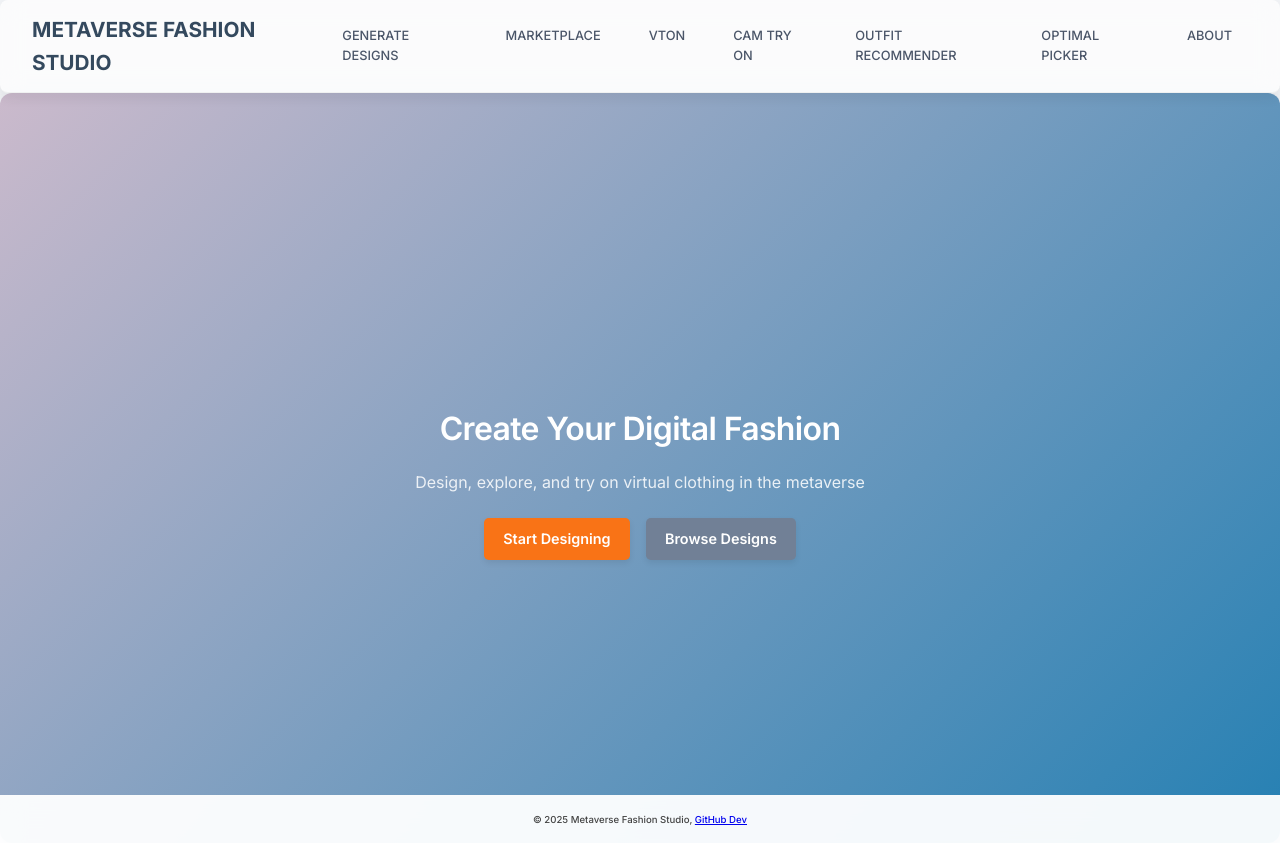
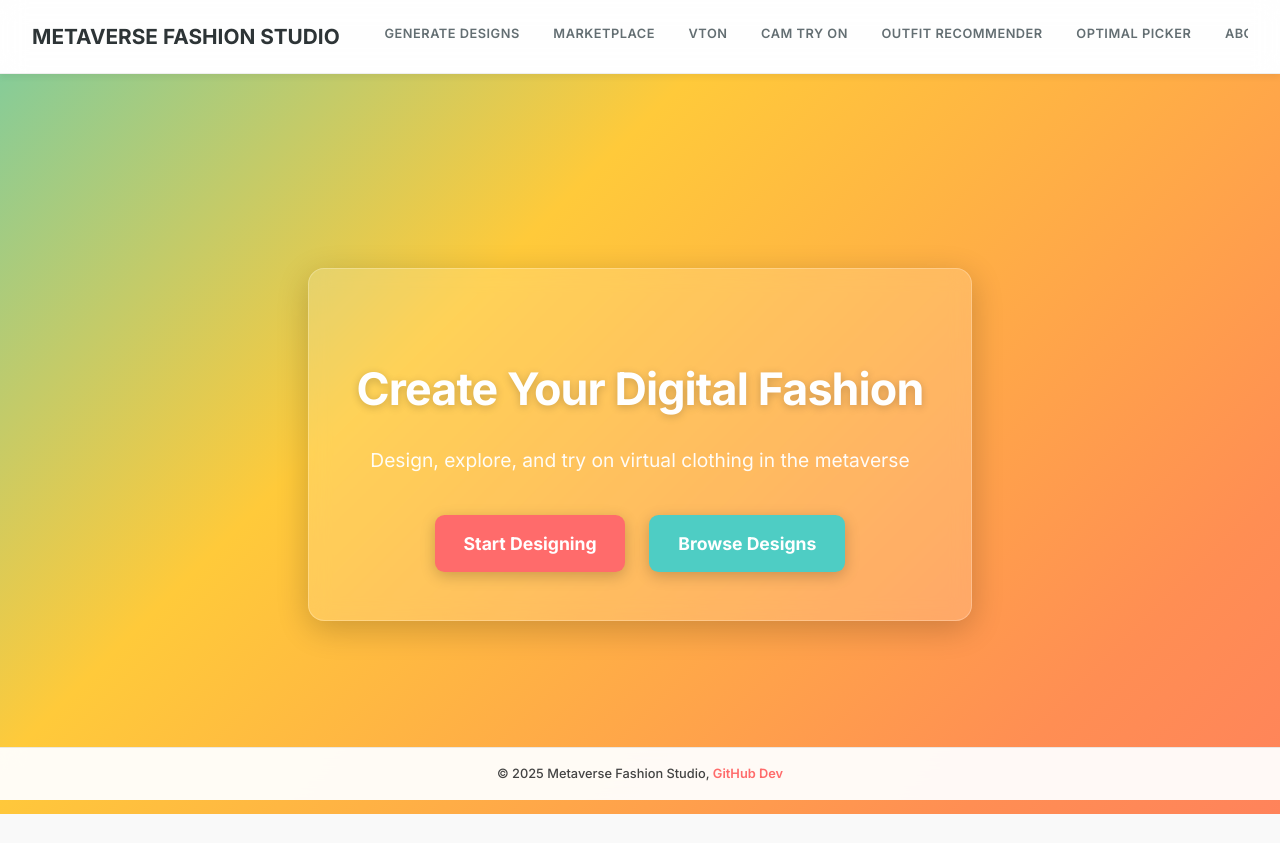
Before and after one commit to KanakamSasikalyan/react-frontend, a React (Create React App) app: page / in a window 1280 px wide. After the commit the page ends 814 px from the top, so only its background shows below. Built offline with nearby package versions, Linux system fonts and the light colour scheme; no server answers; sample sign-in values are in the browser's storage.

Commit message:
ui updated

```diff
--- a/src/components/Dashboard/Dashboard.css
+++ b/src/components/Dashboard/Dashboard.css
@@ -1,140 +1,261 @@
+/* Dashboard.css */
+@import url('https://fonts.googleapis.com/css2?family=Inter:wght@300;400;500;600;700&display=swap');
+
+:root {
+  --primary-accent: #FF6B6B;
+  --primary-accent-hover: #FF5252;
+  --secondary-accent: #4ECDC4;
+  --secondary-accent-hover: #3DBEB6;
+  --text-dark: #2D3436;
+  --text-medium: #636E72;
+  --text-light: #B2BEC3;
+  --white: #FFFFFF;
+  --glass-white: rgba(255, 255, 255, 0.85);
+  --glass-border: rgba(224, 224, 224, 0.5);
+}
+
 .dashboard-container {
   min-height: 100vh;
-  font-family: 'Inter', sans-serif; /* Modern font */
-  background-color: #f0f2f5; /* Light background */
+  font-family: 'Inter', sans-serif;
   display: flex;
   flex-direction: column;
   position: relative;
-  transition: all 0.3s ease; /* Smooth transitions */
+  overflow: hidden;
 }
 
-/* Improved Glassmorphism Navbar */
+/* Enhanced Glassmorphism Navbar */
 .glass-navbar {
-  background: rgba(255, 255, 255, 0.7); /* Slightly less transparent */
-  backdrop-filter: blur(12px); /* Slightly stronger blur */
+  background: var(--glass-white);
+  backdrop-filter: blur(12px);
   -webkit-backdrop-filter: blur(12px);
-  padding: 0.8rem 2rem; /* Slightly reduced vertical padding */
+  padding: 0.8rem 2rem;
   display: flex;
   justify-content: space-between;
   align-items: center;
-  border-bottom: 1px solid rgba(224, 224, 224, 0.4); /* Slightly darker border */
-  box-shadow: 0 6px 12px rgba(0, 0, 0, 0.06); /* Subtler shadow */
-  border-radius: 0.5rem; /* More subtle rounding */
-  color: #444; /* Slightly lighter text */
+  border-bottom: 1px solid var(--glass-border);
+  box-shadow: 0 4px 6px rgba(0, 0, 0, 0.05);
+  z-index: 10;
+  position: relative;
 }
 
 .logo {
-  color: #34495e; /* Darker logo color */
+  color: var(--text-dark);
   font-family: 'Inter', sans-serif;
-  font-weight: 700; /* Bold font weight */
-  font-size: 1.3rem; /* Slightly smaller logo */
+  font-weight: 700;
+  font-size: 1.3rem;
   margin: 0;
-  transition: color 0.3s ease;
+  white-space: nowrap;
+  margin-right: 2rem;
+}
+
+.nav-links-container {
+  width: 100%;
+  overflow-x: auto;
+  overflow-y: hidden;
+  -webkit-overflow-scrolling: touch;
+  padding-bottom: 5px;
 }
 
 .nav-links {
   display: flex;
-  gap: 1rem; /* Reduced gap */
+  gap: 0.5rem;
+  white-space: nowrap;
+  padding: 0.2rem 0;
 }
 
 .nav-link {
-  color: #4a5568; /* Slightly lighter link color */
+  color: var(--text-medium);
   text-decoration: none;
   font-family: 'Inter', sans-serif;
-  font-weight: 500;
-  font-size: 0.8rem; /* Smaller font size for nav links */
-  padding: 0.5rem 1rem; /* Reduced padding */
-  border-radius: 0.25rem; /* More subtle rounding */
+  font-weight: 600;
+  font-size: 0.8rem;
+  padding: 0.5rem 0.8rem;
+  border-radius: 0.25rem;
   transition: all 0.3s ease;
+  text-transform: uppercase;
+  letter-spacing: 0.5px;
+  white-space: nowrap;
 }
 
 .nav-link:hover {
-  background-color: rgba(0, 0, 0, 0.03); /* Even subtler hover */
-  color: #34495e; /* Darker on hover */
+  background-color: rgba(0, 0, 0, 0.05);
+  color: var(--text-dark);
 }
 
-/* Adjusted Gradient Background */
-.gradient-bg {
-  /* background-image: linear-gradient(-225deg, #7085B6 0%, #87A7D9 50%, #DEF3F8 100%); */
-  background-image: linear-gradient(-225deg, #CBBACC 0%, #2580B3 100%);
-
-  min-height: calc(100vh - 50px); /* Adjusted to match reduced navbar padding */
-  padding: 2.5rem; /* Slightly increased padding */
+/* Vibrant Animated Gradient Background */
+.animated-gradient-bg {
+  position: relative;
+  min-height: calc(100vh - 60px);
+  padding: 2.5rem;
   display: flex;
   align-items: center;
   justify-content: center;
   flex-grow: 1;
-  border-radius: 0.75rem; /* Adjusted rounding */
-  box-shadow: 0 10px 20px rgba(0, 0, 0, 0.1); /* Adjusted shadow */
+  overflow: hidden;
 }
 
+.animated-gradient-bg::before {
+  content: '';
+  position: absolute;
+  top: 0;
+  left: 0;
+  right: 0;
+  bottom: 0;
+  background: linear-gradient(-45deg,
+    #FF9A8B,
+    #FF6B6B,
+    #FF8E53,
+    #FFCA3A,
+    #4ECDC4,
+    #48D1CC,
+    #12C2E9,
+    #C471ED,
+    #F64F59);
+  background-size: 400% 400%;
+  animation: gradientFlow 20s ease infinite;
+  z-index: -1;
+}
+
+@keyframes gradientFlow {
+  0% { background-position: 0% 50%; }
+  50% { background-position: 100% 50%; }
+  100% { background-position: 0% 50%; }
+}
+
+/* Welcome Screen Content */
 .welcome-screen {
   text-align: center;
-  color: white; /* White text on gradient */
+  color: var(--white);
+  max-width: 800px;
+  padding: 3rem;
+  background: rgba(255, 255, 255, 0.15);
+  backdrop-filter: blur(10px);
+  -webkit-backdrop-filter: blur(10px);
+  border-radius: 1rem;
+  border: 1px solid rgba(255, 255, 255, 0.25);
+  box-shadow: 0 8px 32px rgba(0, 0, 0, 0.2);
 }
 
 .welcome-screen h2 {
-  font-size: 2rem; /* Slightly smaller heading */
-  margin-bottom: 0.8rem; /* Reduced margin */
-  font-weight: 600;
-  letter-spacing: -0.02em; /* Slightly less tight letter spacing */
+  font-size: 2.8rem;
+  margin-bottom: 1.2rem;
+  font-weight: 800;
+  letter-spacing: -0.02em;
+  text-shadow: 0 2px 8px rgba(0, 0, 0, 0.2);
 }
 
 .welcome-screen p {
-  font-size: 1rem; /* Slightly smaller paragraph */
-  color: rgba(255, 255, 255, 0.85); /* Slightly darker text */
-  margin-bottom: 1.5rem; /* Reduced margin */
-  line-height: 1.5; /* Adjusted line height */
+  font-size: 1.2rem;
+  color: rgba(255, 255, 255, 0.95);
+  margin-bottom: 2.5rem;
+  line-height: 1.6;
 }
 
 .welcome-buttons {
   display: flex;
   justify-content: center;
-  gap: 1rem; /* Reduced gap */
+  gap: 1.5rem;
 }
 
+/* Vibrant CTA Buttons */
 .cta-button {
-  background-color: #f97316; /* Different accent color */
-  color: white;
-  padding: 0.6rem 1.2rem; /* Reduced padding */
-  border-radius: 0.3rem; /* More subtle rounding */
+  background-color: var(--primary-accent);
+  color: var(--white);
+  padding: 0.9rem 1.8rem;
+  border-radius: 0.6rem;
   text-decoration: none;
   font-family: 'Inter', sans-serif;
-  font-weight: 600;
-  font-size: 0.9rem; /* Smaller button text */
-  transition: all 0.2s ease-in-out;
-  box-shadow: 0 3px 6px rgba(0, 0, 0, 0.08); /* Subtler button shadow */
+  font-weight: 700;
+  font-size: 1.1rem;
+  transition: all 0.3s ease;
+  box-shadow: 0 4px 15px rgba(0, 0, 0, 0.2);
+  border: none;
+  cursor: pointer;
+  display: inline-block;
 }
 
 .cta-button:hover {
-  background-color: #ea580c; /* Darker on hover */
-  transform: translateY(-1px); /* Less lift on hover */
-  box-shadow: 0 5px 10px rgba(0, 0, 0, 0.12);
+  background-color: var(--primary-accent-hover);
+  transform: translateY(-3px);
+  box-shadow: 0 8px 20px rgba(0, 0, 0, 0.3);
 }
 
 .cta-button.secondary {
-  background-color: #718096; /* Different secondary color */
+  background-color: var(--secondary-accent);
 }
 
 .cta-button.secondary:hover {
-  background-color: #4a5568;
+  background-color: var(--secondary-accent-hover);
 }
 
+/* Fixed Footer */
 .dashboard-footer {
-  background: rgba(255, 255, 255, 0.95); /* Slightly less transparent */
-  backdrop-filter: blur(12px); /* Slightly stronger blur */
+  background: rgba(255, 255, 255, 0.95);
+  backdrop-filter: blur(12px);
   -webkit-backdrop-filter: blur(12px);
-  position: absolute;
+  width: 100%;
+  text-align: center;
+  padding: 1rem;
+  color: #434343;
+  font-size: 0.8rem;
+  font-weight: 500;
+  font-family: 'Inter', sans-serif;
+  border-top: 1px solid rgba(0, 0, 0, 0.08);
+  position: fixed;
   bottom: 0;
   left: 0;
-  width: 100%;
-  text-align: center;
-  padding: 1rem; /* Reduced padding */
-  /* background-color: rgba(0, 0, 0, 0.6); Slightly lighter footer background */
-  color : #434343;
-  /* color: rgba(255, 255, 255, 0.7); Slightly lighter footer text */
-  font-size: 0.6rem; /* Smaller footer text */
-  font-weight: 500;
-  font-family: 'Inter', sans-serif;
-  border-top: 1px solid rgba(255, 255, 255, 0.08); /* Subtler border */
+  z-index: 100;
 }
+
+.dashboard-footer a {
+  color: var(--primary-accent);
+  text-decoration: none;
+  transition: color 0.2s ease;
+  font-weight: 600;
+}
+
+.dashboard-footer a:hover {
+  color: var(--primary-accent-hover);
+  text-decoration: underline;
+}
+
+/* Responsive adjustments */
+@media (max-width: 1024px) {
+  .glass-navbar {
+    flex-direction: column;
+    padding: 1rem;
+  }
+
+  .nav-links {
+    margin-top: 1rem;
+    justify-content: center;
+  }
+
+  .welcome-screen {
+    padding: 2rem;
+  }
+
+  .welcome-screen h2 {
+    font-size: 2.2rem;
+  }
+}
+
+@media (max-width: 768px) {
+  .welcome-screen h2 {
+    font-size: 1.8rem;
+  }
+
+  .welcome-screen p {
+    font-size: 1rem;
+  }
+
+  .welcome-buttons {
+    flex-direction: column;
+    gap: 1rem;
+  }
+
+  .cta-button {
+    width: 100%;
+    padding: 0.8rem;
+  }
+}
--- a/src/components/Dashboard/Dashboard.jsx
+++ b/src/components/Dashboard/Dashboard.jsx
@@ -1,26 +1,35 @@
-import React from 'react';
+// Dashboard.jsx
+import React, { useEffect } from 'react';
 import { Link } from 'react-router-dom';
 import './Dashboard.css';
 import API_BASE_URL from '../../config/apiConfig';
 
 const Dashboard = () => {
+  useEffect(() => {
+    document.body.style.overflow = 'hidden';
+    return () => {
+      document.body.style.overflow = 'visible';
+    };
+  }, []);
+
   return (
     <div className="dashboard-container">
       <nav className="glass-navbar">
         <h1 className="logo">METAVERSE FASHION STUDIO</h1>
+        <div className="nav-links-container">
           <div className="nav-links">
             <Link to="/generate" className="nav-link">GENERATE DESIGNS</Link>
             <Link to="/marketplace" className="nav-link">MARKETPLACE</Link>
             <Link to="/try-on" className="nav-link">VTON</Link>
-          {/* <Link to="/try-on-camera" className="nav-link">CAM VTON</Link> */}
             <Link to="/cam-try-on" className="nav-link">CAM TRY ON</Link>
             <Link to="/outfit-suggestion" className="nav-link">OUTFIT RECOMMENDER</Link>
             <Link to="/comparision" className="nav-link">OPTIMAL PICKER</Link>
             <Link to="/about" className="nav-link">ABOUT</Link>
           </div>
+        </div>
       </nav>
 
-      <div className="gradient-bg">
+      <div className="animated-gradient-bg">
         <div className="welcome-screen">
           <h2>Create Your Digital Fashion</h2>
           <p>Design, explore, and try on virtual clothing in the metaverse</p>
@@ -30,6 +39,7 @@ const Dashboard = () => {
           </div>
         </div>
       </div>
+
       <footer className="dashboard-footer">
         &copy; {new Date().getFullYear()} Metaverse Fashion Studio, <a href="https://github.com/KanakamSasikalyan" target="_blank" rel="noopener noreferrer">GitHub Dev</a>
       </footer>
@@ -37,9 +47,4 @@ const Dashboard = () => {
   );
 };
 
-// Example usage of API_BASE_URL for future API calls
-fetch(`${API_BASE_URL}/api/endpoint`, {
-  method: 'GET',
-});
-
 export default Dashboard;
```
Lines whose indentation alone changed are shown as unchanged.
